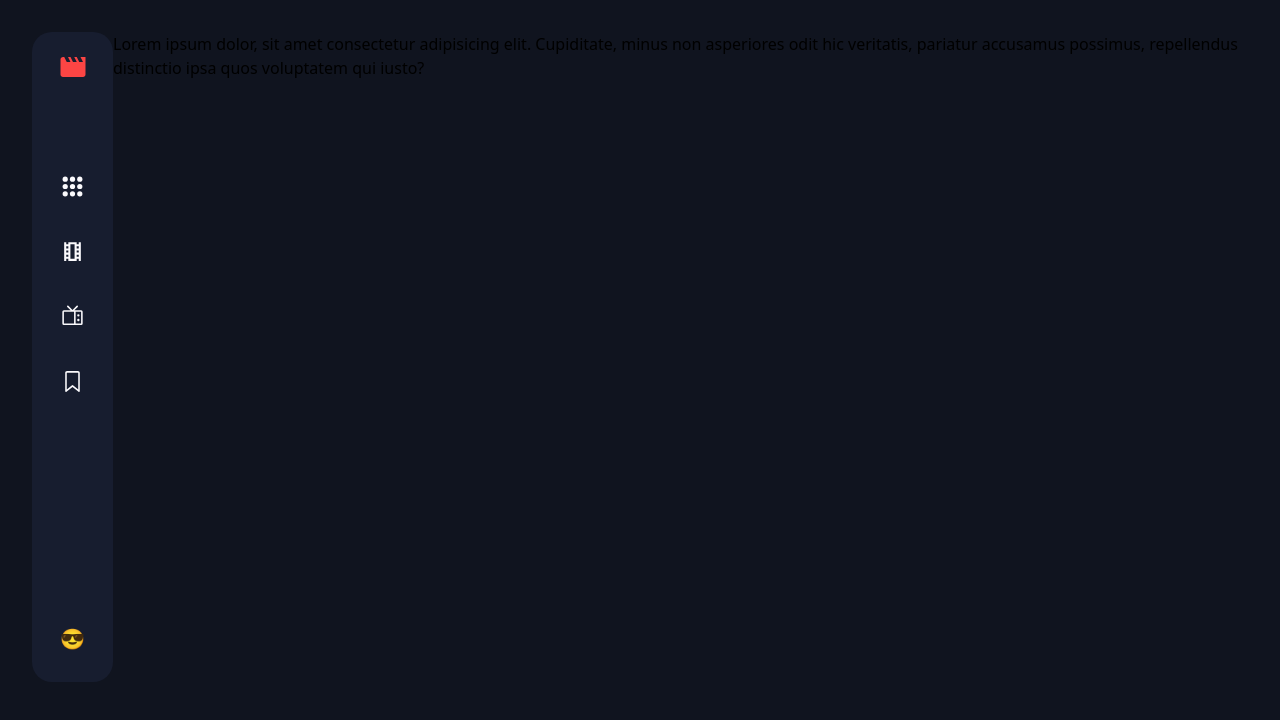
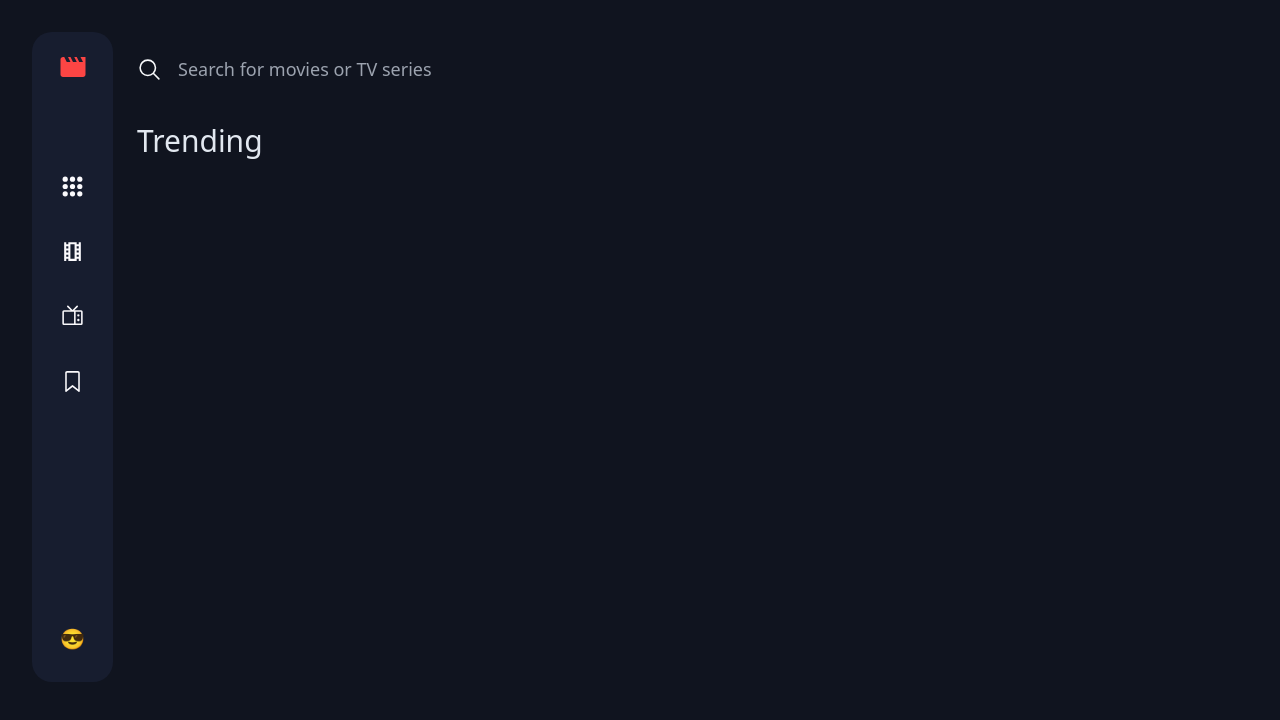
Before and after one commit to MafoaSteve9/App-de-divertissement, a React (Vite) app in the folder app-web-divertissement/: page /categories/All in a window 1280 px wide. Shown: the top 720 px of the page. Built offline with nearby package versions, Linux system fonts and the light colour scheme.

Commit message:
Ajout de la barre de recherche

```diff
--- a/app-web-divertissement/src/categories/All.jsx
+++ b/app-web-divertissement/src/categories/All.jsx
@@ -1,7 +1,13 @@
+import { IoSearchOutline } from "react-icons/io5";
+
 export default function All() {
   return (
-    <div>
-        <p>Lorem ipsum dolor, sit amet consectetur adipisicing elit. Cupiditate, minus non asperiores odit hic veritatis, pariatur accusamus possimus, repellendus distinctio ipsa quos voluptatem qui iusto?</p>
-    </div>
+    <section className="m-6 pb-10">
+        <div className="flex items-center gap-4 text-[18px] pb-10">
+          <p className="text-[25px] text-slate-50"><IoSearchOutline /></p>
+          <input type="text" placeholder="Search for movies or TV series" className="w-96 outline-none bg-transparent" />
+        </div>
+        <h1 className="text-3xl text-slate-200">Trending</h1>
+    </section>
   )
 }
```
